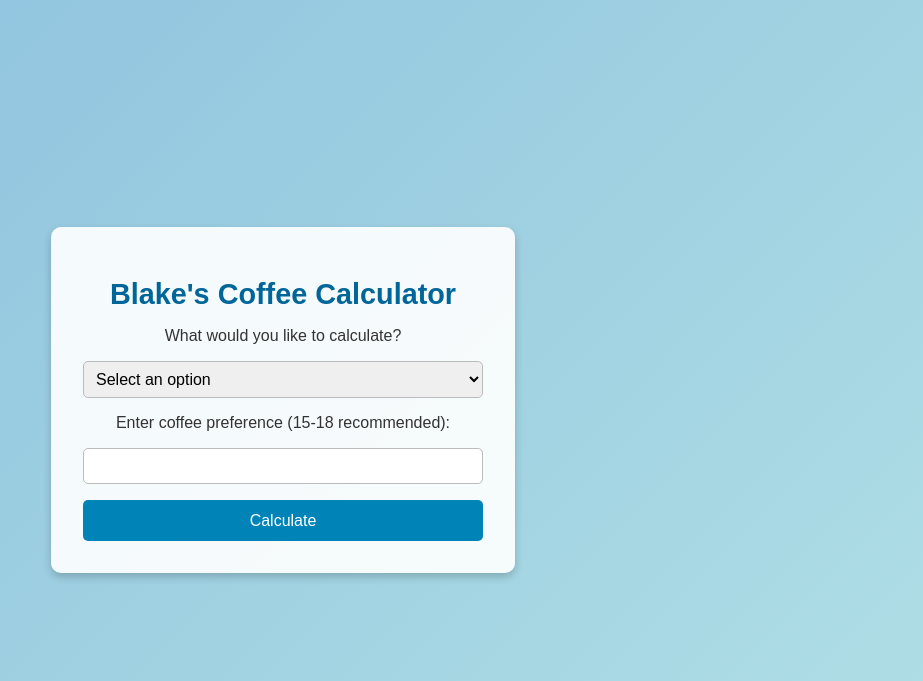
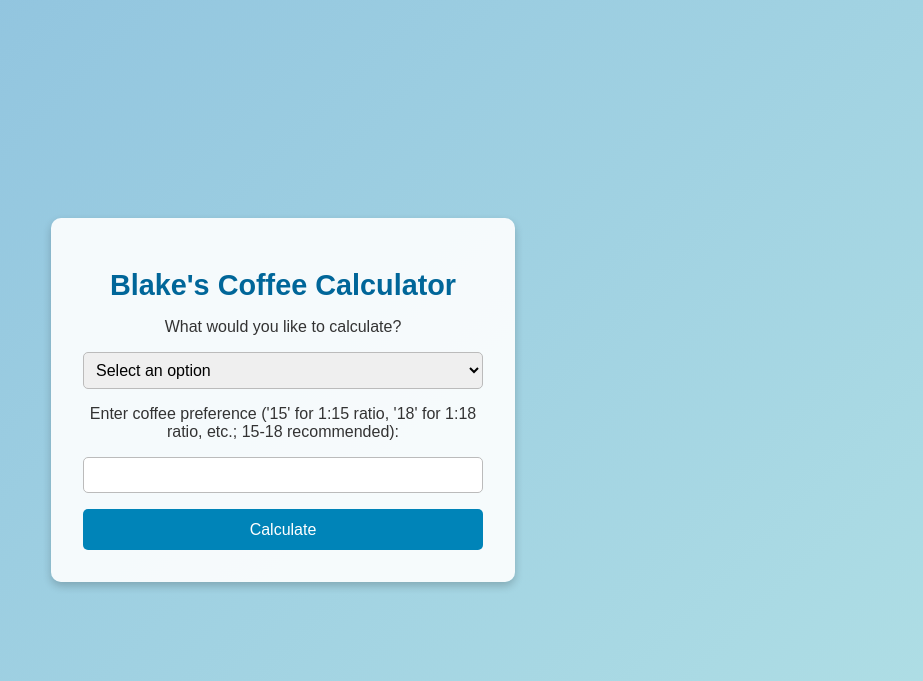
Before and after one commit to NervousBlakedown/coffee_calculator, a Flask app: page / in a window 1280 px wide. Shown: the top 681 px of the page, without its empty margins (357-1280 px from the left). Run offline with Flask 3, Linux system fonts and the light colour scheme.

Commit message:
added ratio instructions

```diff
--- a/templates/index.html
+++ b/templates/index.html
@@ -79,7 +79,7 @@
                 <option value="water">Calculate coffee needed</option>
             </select>
 
-            <label for="ratio">Enter coffee preference (15-18 recommended):</label>
+            <label for="ratio">Enter coffee preference ('15' for 1:15 ratio, '18' for 1:18 ratio, etc.; 15-18 recommended):</label>
             <input type="number" name="ratio" id="ratio" min="15" max="18" step="0.1" required>
 
             <div id="coffee-inputs" style="display: none;">
```
